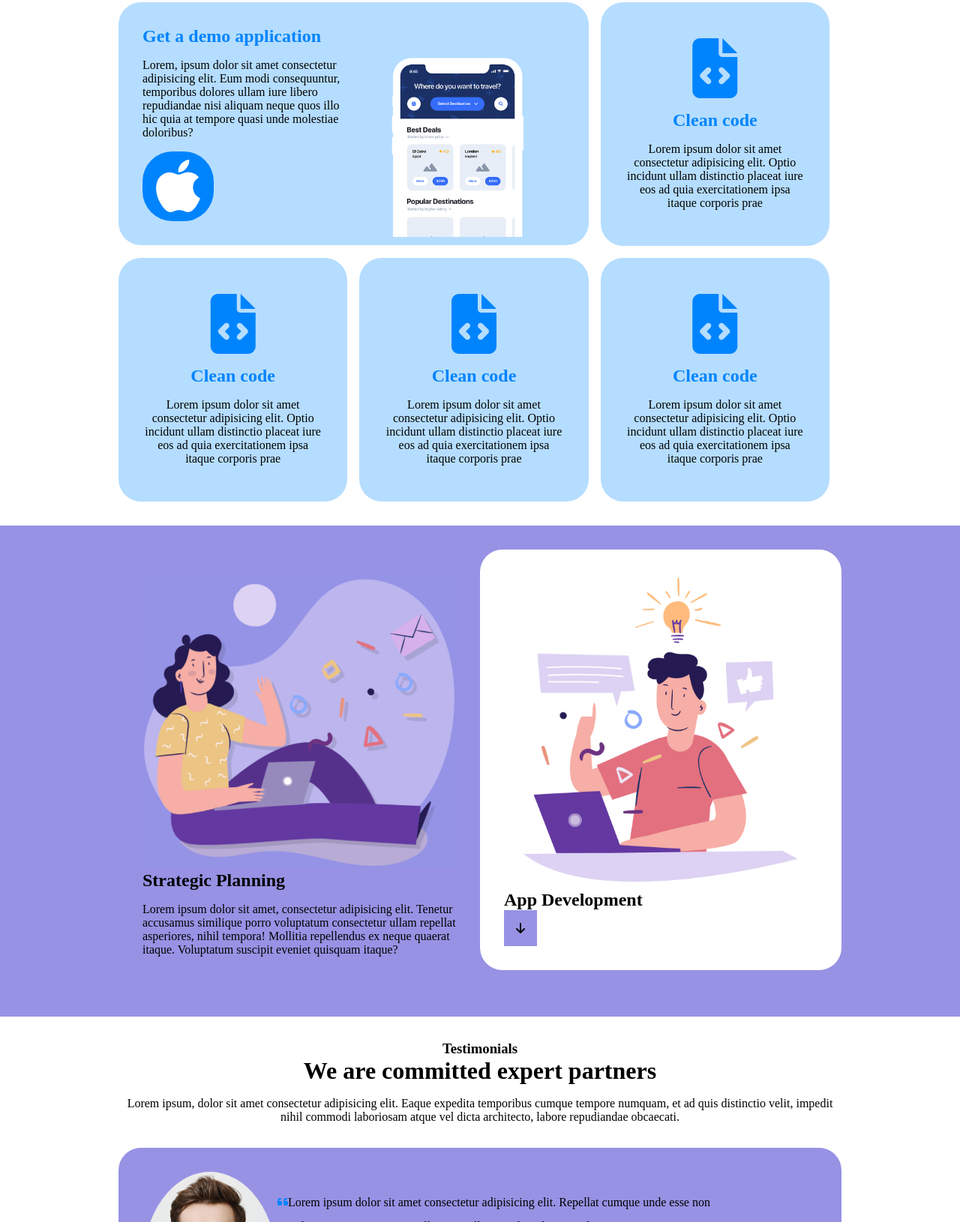
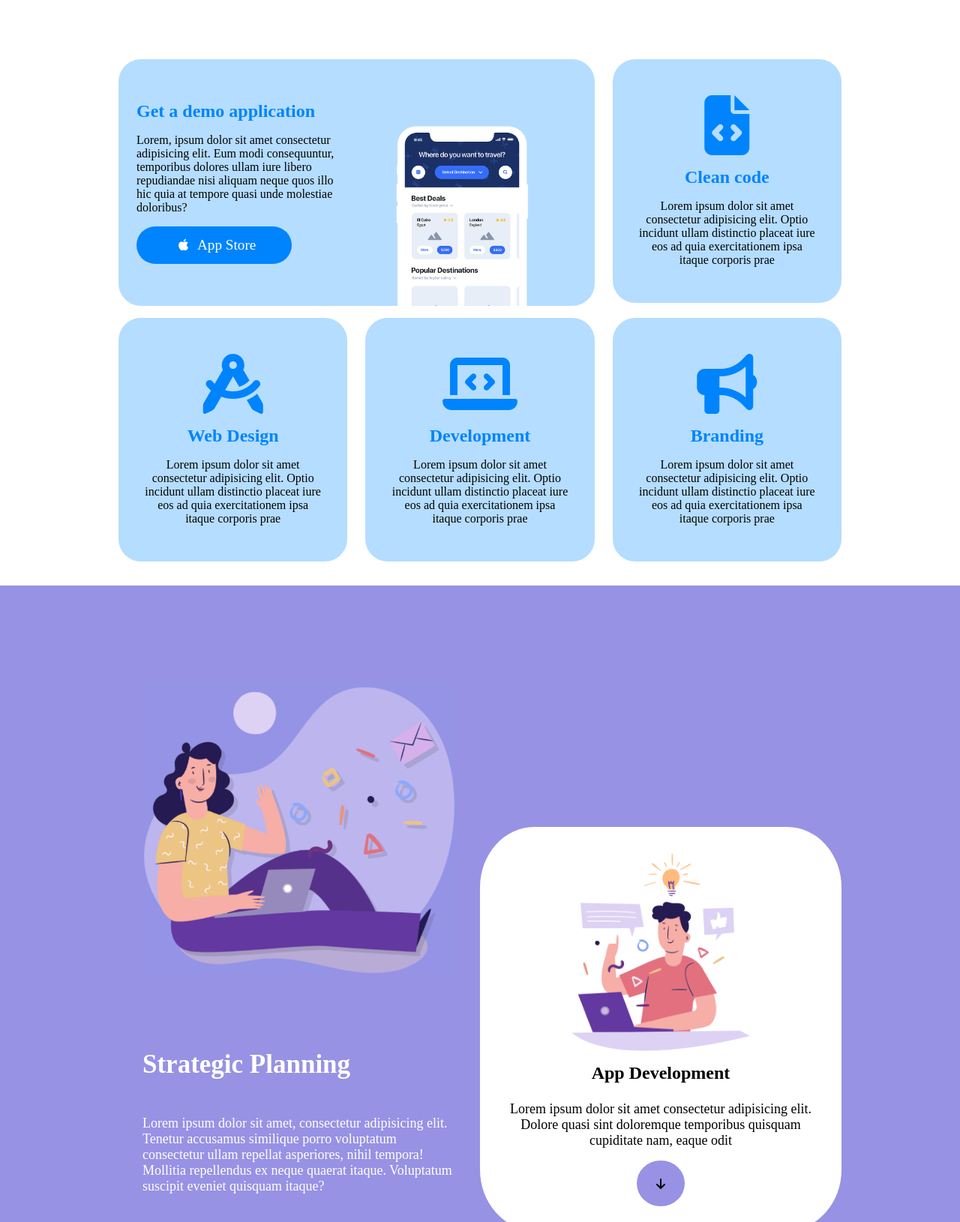
Before and after one commit to bia9400/htmlcss-responsive-layout, a plain HTML site: page index.html in a window 1280 px wide. Shown: the part 105-1735 px from the top of the page at 75% size. Drawn offline with Linux system fonts and the light colour scheme.

Commit message:
img modify

```diff
--- a/css/style.css
+++ b/css/style.css
@@ -12,8 +12,8 @@ header{
     padding: 1rem 0;
     background-color: var(--color-secondary);
     width: 100%;
-    position: fixed;
-    z-index: 2;
+    /* position: fixed;
+    z-index: 2; */
     color: white;
 }
 main{
@@ -34,8 +34,14 @@ i{
 img{
     width: 100%;
 }
-.font-20{
+.font-little{
+    font-size: 18px;
+}
+.font-medium{
     font-size: 25px;
+}
+.font-big{
+    font-size: 35px;
 }
 /* Classi utility */
 .container{
@@ -57,8 +63,24 @@ img{
 .padding-medium-container{
     padding: 0 1rem;
 }
+.padding-phone-section{
+    padding: 3.5rem 1.5rem;
+}
+.padding-left-2{
+    padding-left: 2rem;
+}
+.little-padding{
+    padding: .5rem 0;
+}
+
 /* Solo padding top alle section */
 .section{
+    padding: 2rem 0;
+}
+.big-pad-top{
+    padding: 6rem 0 2rem 0;
+}
+.pad-equal-2{
     padding: 2rem 0;
 }
 .purple-background{
@@ -72,6 +94,12 @@ img{
 }
 .text-center{
     text-align: center;
+}
+.text-white{
+    color: white;
+}
+.text-primary-color{
+    color: var(--color-primary);
 }
 
 /* Flex class */
@@ -105,6 +133,7 @@ img{
     gap: 2rem;
 }
 .hidden-class{
+    align-items: baseline;
     display: flex;
 }
 .column-default{
@@ -118,14 +147,17 @@ img{
 
 }
 .column-2{
-    flex-basis: calc((100% / 3) * 2 - 1rem);
+    flex-basis: calc((100% / 3) * 2 - .5rem);
 }
 /* Other class */
 .button{
     padding: .4rem .6rem;
-    border-radius: 40px;
+    border-radius: 50%;
     background-color: white;
     color: black;
+}
+.header-button{
+    border-radius: 20px;
 }
 .primary-button{
     background-color: var(--color-primary);
@@ -138,8 +170,11 @@ img{
     color: black;
 }
 .secondary-button{
+    border-radius: 30px;
+    font-size: 1.2rem;
     background-color: var(--color-secondary);
     color: white;
+    padding: 0 3rem;
 }
 .card{
     padding: 2rem 2rem;
@@ -164,28 +199,37 @@ img{
 .card-white{
     background-color: white;
 }
+.half{
+    width: 65%;
+    margin: auto;
+}
+.padding-reset{
+    padding: 0;
+}
 .phone-img{
     width: 220px;
-    position: relative;
-    left: 30px;
-    top: 36px;
+    display: block;
+
 }
-.fa-apple{
+#apple-icon{
     color: white;
-    font-size: 1rem;
-    padding: 0 .5rem;
+    font-size: 1.1rem;
+    padding: 1rem .5rem;
 }
 .little-width{
     flex-basis: 20%;
 }
 .radius-50 {
-    height: 250px;
+    height: 150px;
+    width: 150px;
     border-radius: 50%;
     overflow: hidden;
 }
 .radius-50 img{
     height: 100%;
+    width: 100%;
     object-fit: cover;
+
 }
 footer{
     background-color: #333333;
--- a/index.html
+++ b/index.html
@@ -22,7 +22,7 @@
                     <div class="column">Features</div>
                     <div class="column">About Us</div>
                     <div class="column">
-                        <a class="button light-blue-background" href="#">Get started</a>
+                        <a class="button header-button light-blue-background" href="#">Get started</a>
                     </div>
                 </div>
             </div>
@@ -32,17 +32,17 @@
     <main>
         <div class="section ">
             <div class="container">
-                <div class="row wrap gap">
+                <div class="row wrap gap space-between">
                      <div class="column-2 ">
-                        <div class="card card-secondary-light">
-                            <div class="row ">
-                                <div class="column column-default">
+                        <div class="card  padding-reset card-secondary-light">
+                            <div class="row flex-end">
+                                <div class="column column-default padding-phone-section">
                                     <h2>Get a demo application</h2>
                                     <p>Lorem, ipsum dolor sit amet consectetur adipisicing elit. Eum modi consequuntur, temporibus dolores ullam iure libero repudiandae nisi aliquam neque quos illo hic quia at tempore quasi unde molestiae doloribus?</p>
-                                    <a class="button secondary-button" href=""><i  class="fa-brands fa-apple"> </i> </a>
+                                    <a class="button secondary-button" href=""><i id="apple-icon" class="fa-brands fa-apple"> </i> App Store</a>
 
                                  </div>
-                                <div class="column column-default ">
+                                <div class="column padding-left-2 column-default ">
                                     <img class="phone-img" src="img/phone.png" alt="">
                                 </div>
                             </div>
@@ -58,22 +58,22 @@
                     </div>
                     <div class="column-1 text-center">
                         <div class="card card-secondary-light">
-                            <i class="fa-solid fa-file-code"></i>
-                            <h2>Clean code</h2>
+                            <i class="fa-solid fa-compass-drafting"></i>
+                            <h2>Web Design</h2>
                             <p>Lorem ipsum dolor sit amet consectetur adipisicing elit. Optio incidunt ullam distinctio placeat iure eos ad quia exercitationem ipsa itaque corporis prae</p>
                         </div>
                     </div>
                     <div class="column-1 text-center ">
                         <div class="card card-secondary-light">
-                            <i class="fa-solid fa-file-code"></i>
-                            <h2>Clean code</h2>
+                            <i class="fa-solid fa-laptop-code"></i>
+                            <h2>Development</h2>
                             <p>Lorem ipsum dolor sit amet consectetur adipisicing elit. Optio incidunt ullam distinctio placeat iure eos ad quia exercitationem ipsa itaque corporis prae</p>
                         </div>
                     </div>
                     <div class="column-1 text-center">
                         <div class="card card-secondary-light">
-                            <i class="fa-solid fa-file-code"></i>
-                            <h2>Clean code</h2>
+                            <i class="fa-solid fa-bullhorn"></i>
+                            <h2>Branding</h2>
                             <p>Lorem ipsum dolor sit amet consectetur adipisicing elit. Optio incidunt ullam distinctio placeat iure eos ad quia exercitationem ipsa itaque corporis prae</p>
                         </div>
                     </div>
@@ -81,21 +81,24 @@
                 </div>
             </div>
         </div>
-        <div class="section purple-background">
+        <div class="section purple-background big-pad-top">
             <div class="container ">
-                <div class="row">
-                    <div class="column-default">
-                        <div class="card">
+                <div class="row flex-end">
+                    <div class="column-default text-white">
+                        <div class="card ">
                             <img src="img/planning1.png" alt="">
-                            <h2>Strategic Planning</h2>
-                            <p>Lorem ipsum dolor sit amet, consectetur adipisicing elit. Tenetur accusamus similique porro voluptatum consectetur ullam repellat asperiores, nihil tempora! Mollitia repellendus ex neque quaerat itaque. Voluptatum suscipit eveniet quisquam itaque?</p>
+                            <h2 class=" font-big big-pad-top">Strategic Planning</h2>
+                            <p class="font-little">Lorem ipsum dolor sit amet, consectetur adipisicing elit. Tenetur accusamus similique porro voluptatum consectetur ullam repellat asperiores, nihil tempora! Mollitia repellendus ex neque quaerat itaque. Voluptatum suscipit eveniet quisquam itaque?</p>
                          </div>
                     </div>
                     <div class="column-default">
-                        <div class="card card-white">
+                        <div style="border-radius: 15%;" class="card card-white text-center">
+                            <div class="half">
                             <img src="img/planning2.png" alt="">
-                            <h2>App Development</h2>
-                            <a class="primary-button"><i class="fa-solid fa-arrow-down"></i></a>
+                            </div>
+                            <h2 class="little-padding">App Development</h2>
+                            <p class="font-little">Lorem ipsum dolor sit amet consectetur adipisicing elit. Dolore quasi sint doloremque temporibus quisquam cupiditate nam, eaque odit </p>
+                            <a class=" button primary-button"><i class="fa-solid fa-arrow-down"></i></a>
                          </div>
                     </div>
                 </div>
@@ -104,8 +107,8 @@
         <div class="section">
             <div class="container ">
                 <div class="text-center">
-                    <h3>Testimonials</h3>
-                <h1>We are committed expert partners</h1>
+                    <h3 class="little-padding">Testimonials</h3>
+                <h1 class="text-primary-color">We are committed expert partners</h1>
                 <p>Lorem ipsum, dolor sit amet consectetur adipisicing elit. Eaque expedita temporibus cumque tempore numquam, et ad quis distinctio velit, impedit nihil commodi laboriosam atque vel dicta architecto, labore repudiandae obcaecati.</p>
                 </div>
 
@@ -113,7 +116,11 @@
 
                 <div class="card card-primary">
                     <div class="row">
-                        <div class="column-1 little-width"> <div class="radius-50"> <img  src="img/testimonial1.jpg" alt=""></div></div>
+                        <div class="column-1 little-width">
+                            <div class="radius-50">
+                                <img  src="img/testimonial1.jpg" alt="">
+                            </div>
+                    </div>
                         <div class="column-2">
                             <p><i class="fa-solid fa-quote-left"></i>Lorem ipsum dolor sit amet consectetur adipisicing elit. Repellat cumque unde esse non cupiditate magnam tempora? Illo eos mollitia modi molestias voluptatem rerum pariatur quo, quia commodi, voluptates vitae dolores!<i class="fa-solid fa-quote-right"></i></p>
                             <h3>Nat Reymolds</h3>
@@ -144,8 +151,8 @@
         </div>
         <div class="section purple-background">
             <div class="container">
-                <h1>Benefit of working with us </h1>
-                <div class="row wrap gap">
+                <div class="text-center pad-equal-2"><h1 class="text-white font-big">Benefit of working with us </h1></div>
+                <div class="row wrap gap pad-equal-2">
                 <div class="column-1">
                     <div class="card card-white">
                         <h1>01</h1>
@@ -203,7 +210,7 @@
                     <div class="column-2">
                         <div class="card ">
                             <h1>About Us</h1>
-                            <p class="font-20">Lorem ipsum dolor sit amet, consectetur adipisicing elit. Vel quia earum cum explicabo deleniti ullam exercitationem fugiat id optio consequatur sunt autem officia, voluptates itaque accusantium dolore nesciunt excepturi? Magnam.
+                            <p class="font-medium">Lorem ipsum dolor sit amet, consectetur adipisicing elit. Vel quia earum cum explicabo deleniti ullam exercitationem fugiat id optio consequatur sunt autem officia, voluptates itaque accusantium dolore nesciunt excepturi? Magnam.
                             Cupiditate assumenda sapiente deserunt quam nostrum, minus voluptatibus sit voluptate dolor sunt quod quisquam libero! Qui, impedit. Aut earum aliquid numquam nemo ipsam cum nobis ea quisquam, temporibus dignissimos tempore.</p>
                             <p>Lorem ipsum dolor sit amet consectetur, adipisicing elit. Odit eum veritatis saepe tenetur mollitia enim, quis neque cupiditate soluta necessitatibus minima illo dolorem animi, quibusdam reiciendis fugit dolores alias consequatur.</p>
                         </div>
```
